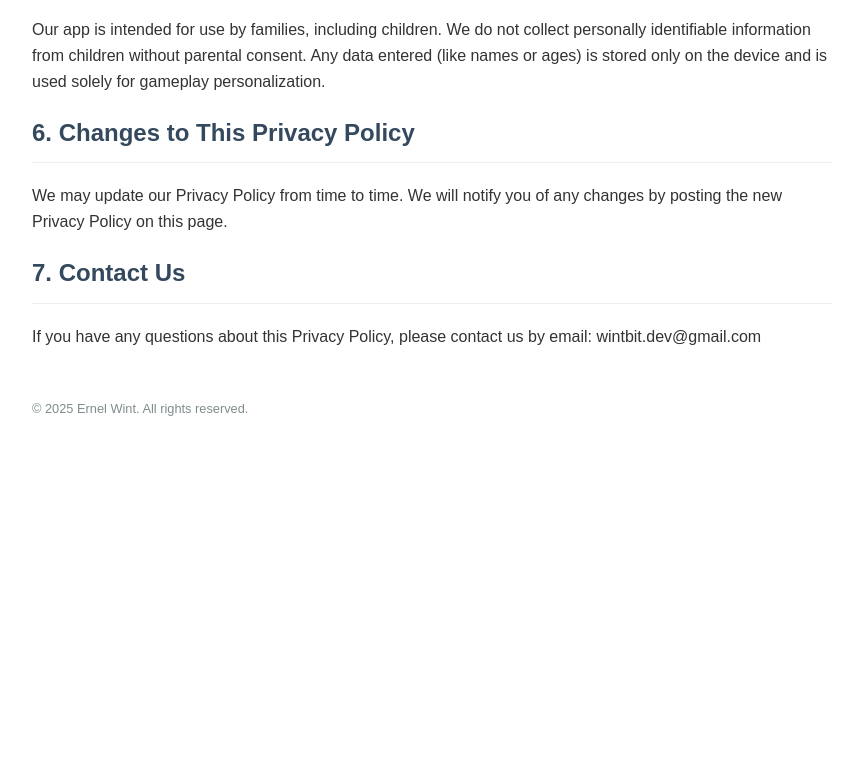
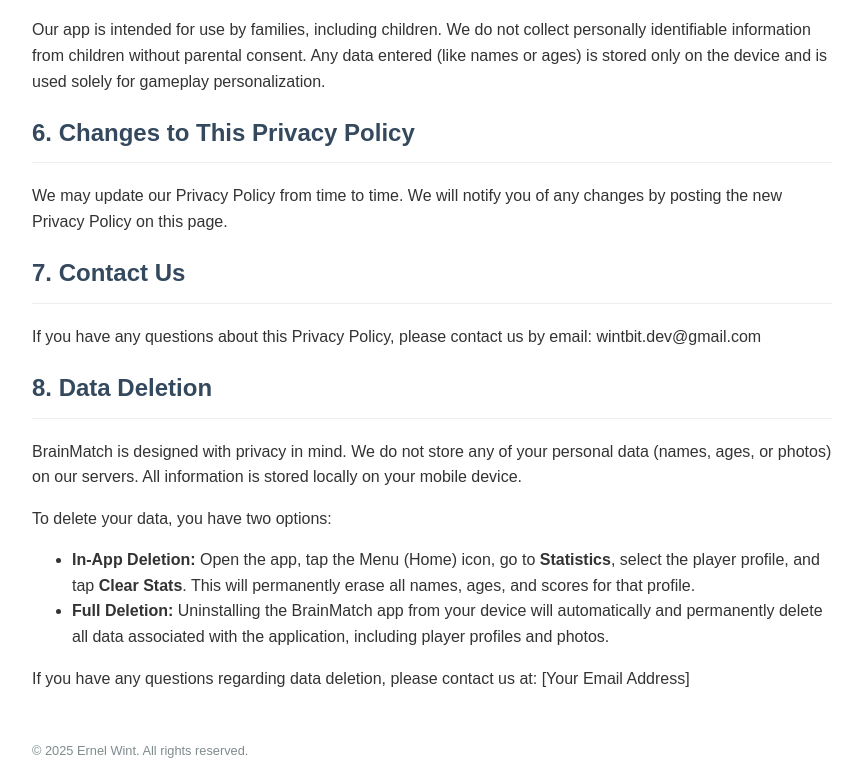
Before and after one commit to wintbit/privacy-policies, a plain HTML site: page brainmatch.html in a window 1280 px wide. Shown: the part 1186-1968 px from the top of the page, without its empty margins (208-1071 px from the left). Before the commit the page ends 1626 px from the top, so only its background shows below. Drawn offline with Linux system fonts and the light colour scheme.

Commit message:
add deletion section

```diff
--- a/brainmatch.html
+++ b/brainmatch.html
@@ -51,6 +51,17 @@
     <h2>7. Contact Us</h2>
     <p>If you have any questions about this Privacy Policy, please contact us by email: wintbit.dev@gmail.com </p>
 
+
+    <h2 id="deletion">8. Data Deletion</h2>
+    <p>BrainMatch is designed with privacy in mind. We do not store any of your personal data (names, ages, or photos) on our servers. All information is stored locally on your mobile device.</p>
+
+    <p>To delete your data, you have two options:</p>
+    <ul>
+        <li><strong>In-App Deletion:</strong> Open the app, tap the Menu (Home) icon, go to <strong>Statistics</strong>, select the player profile, and tap <strong>Clear Stats</strong>. This will permanently erase all names, ages, and scores for that profile.</li>
+        <li><strong>Full Deletion:</strong> Uninstalling the BrainMatch app from your device will automatically and permanently delete all data associated with the application, including player profiles and photos.</li>
+    </ul>
+    <p>If you have any questions regarding data deletion, please contact us at: [Your Email Address]</p>
+
     <div class="footer">
         &copy; 2025 Ernel Wint. All rights reserved.
     </div>
```
